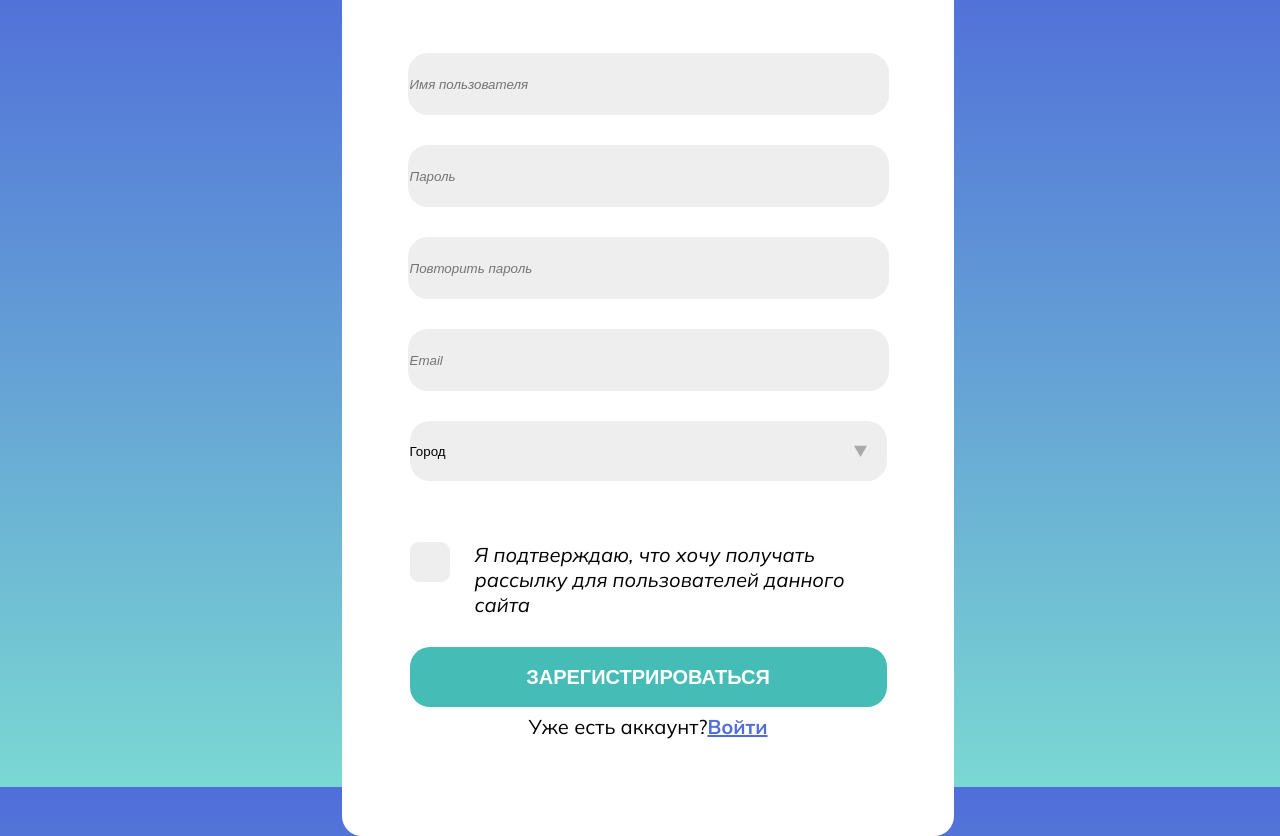
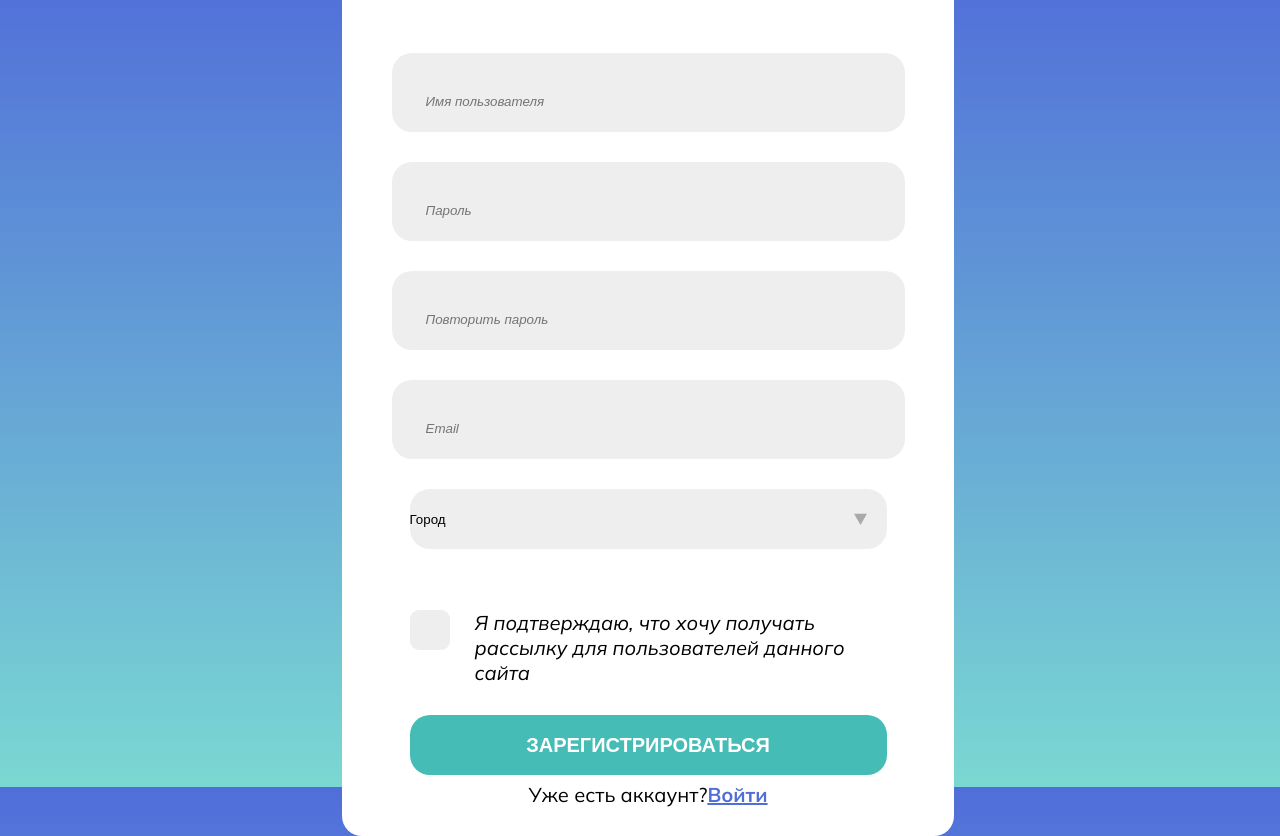
Before and after one commit to billbeymm/task, a plain HTML site: page signin.html in a window 1280 px wide. Shown: the part 29-865 px from the top of the page. Drawn offline with Linux system fonts and the light colour scheme.

Commit message:
fix inputs

```diff
--- a/signin.css
+++ b/signin.css
@@ -122,3 +122,7 @@ a {
     font-size: 20px;
     color: #506ED9;
 }
+input {
+    padding-top: 18px;
+    padding-left: 34px;
+}
```
